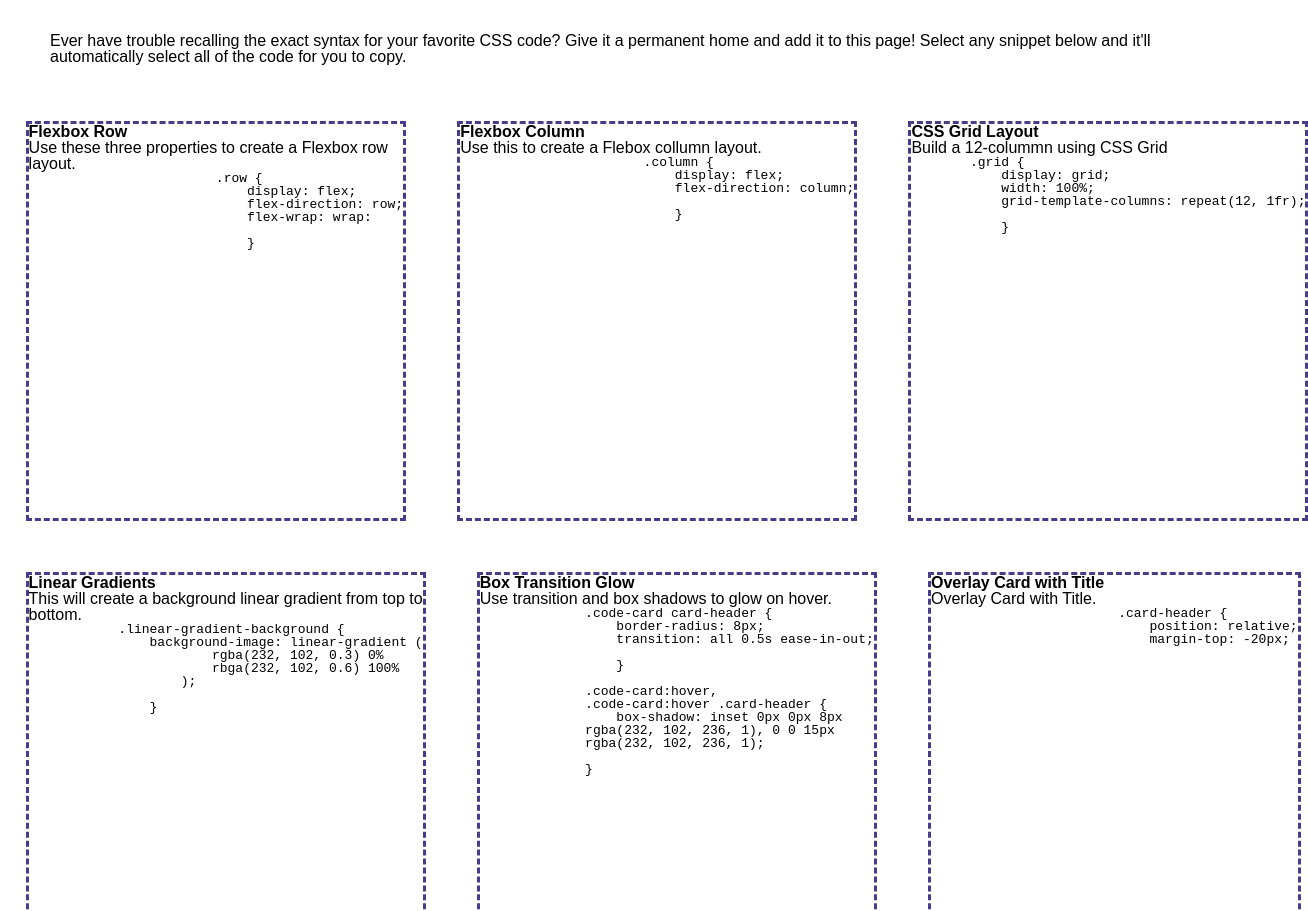
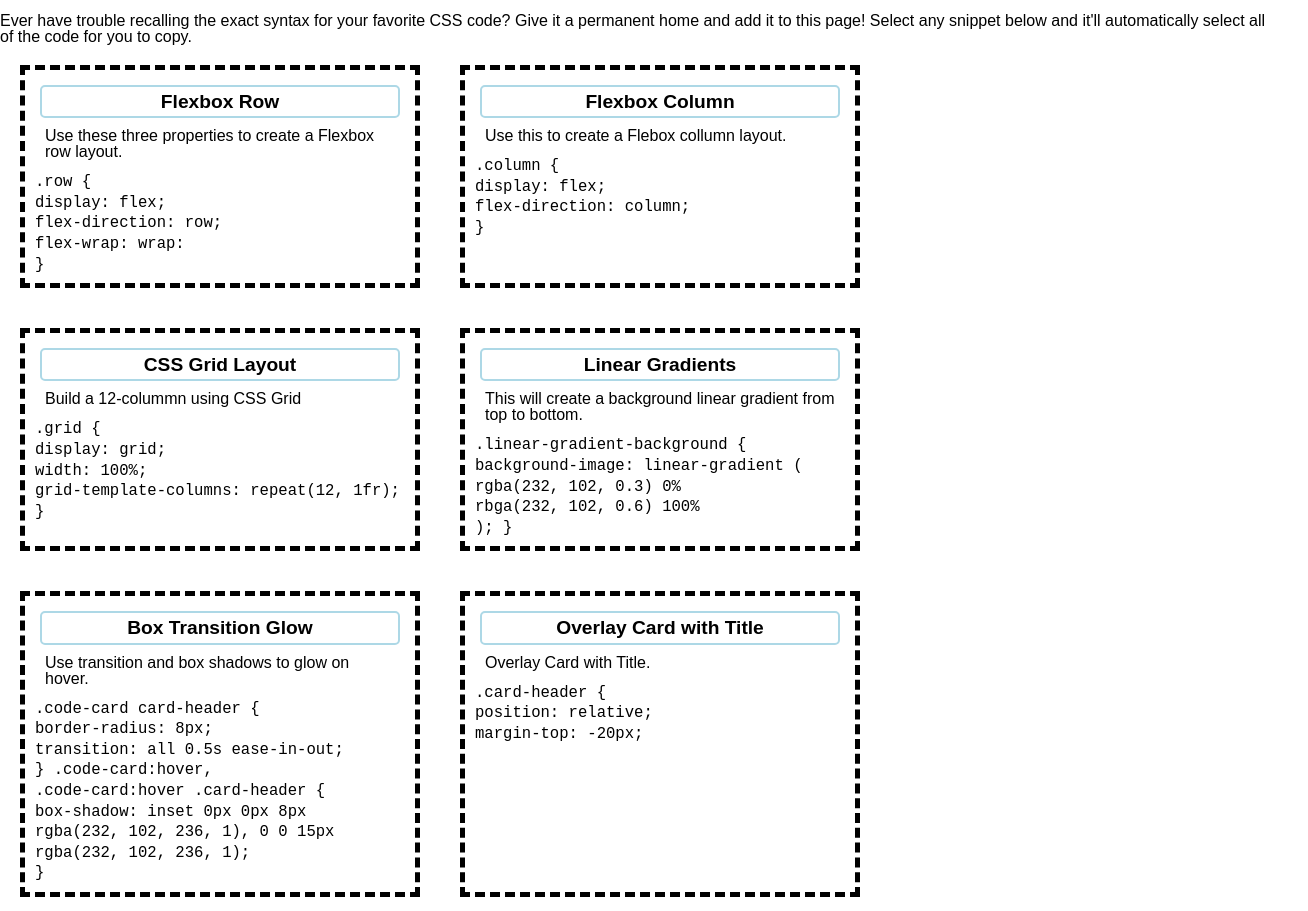
Before and after one commit to captaiiinsolo/miniProject2, a plain HTML site: page index.html in a window 1280 px wide. Shown: the part 91-1002 px from the top of the page, 1308 px wide, since content can reach past the window. Drawn offline with Linux system fonts and the light colour scheme.

Commit message:
update css and html

```diff
--- a/assets/css/style.css
+++ b/assets/css/style.css
@@ -1,8 +1,20 @@
+* {
+    box-sizing: border-box;
+}
+
+body {
+    font-family: Arial, Helvetica, sans-serif;
+    margin: 0;
+    display: flex;
+    flex-direction: column;
+    justify-content: flex-start;
+}
+
+
 header {
-    display: flex;
-    justify-content: center;
-    margin: 25px;
-    padding: 25px;
+    margin: 20px;
+    padding: 20px;
+    text-align: center;
 }
 
 h1 {
@@ -12,49 +24,64 @@ h1 {
     color: rgb(142, 10, 10);
 }
 
-section.headerCapContainer {
+main {
     display: flex;
-    justify-content: center;
-    margin: 0 25px 5px 25px;
-    padding: 0 25px 25px 25px;
+    flex-wrap: wrap;
+    flex-grow: 1;
 }
 
-#row1,
-#row2 {
-    display: flex;
-    flex-direction: row;
-    justify-content: space-between;
+.card {
+    border-style: dashed;
+    border-width: 5px;
+    padding: 10px;
+    flex: 0 0 400px;
+    margin: 20px;
+    font-size: larger;
 }
 
-article.row-1,
-article.row-2 {
-    border: dashed 3px darkslateblue;
+.cardHeader {
+    border: solid 2px lightblue;
+    border-radius: 5px;
+    text-align: center;
+    margin: 5px;
+    padding: 5px;
 }
 
-.row-1.card-1,
-.row-1.card-2,
-.row-1.card-3 {
-    margin: 2%;
-    width: 400px;
-    height: 400px;
-}
+.cardDetails {
+    font-size: medium;
+    margin: 5px;
+    padding: 5px;
 
-.row-2.card-1,
-.row-2.card-2,
-.row-2.card-3 {
-    margin: 2%;
-    width: 400px;
-    height: 400px;
 }
 
 .codeSnip {
-    display: flex;
-    justify-content: flex-end;
+
 }
-
-
 
 footer {
     display: flex;
     justify-content: center;
+    margin: 10px;
+    padding: 5px;
 }
+
+@media screen and (min-width: 992px) {
+    .row-1,
+    .row-2 {
+        width: 33%;
+    }
+}
+
+@media screen and (min-width: 768px) {
+    .row-1,
+    .row-2 {
+        width: 50%;
+    }
+}
+
+@media screen and (max-width: 768px) {
+    .row-1,
+    .row-2 {
+        width: 100%;
+    }
+}
--- a/index.html
+++ b/index.html
@@ -21,101 +21,118 @@
     </section>
 
     <main>
-        <section id="row1">
-            <article class="row-1 card-1">
+        <section class="card">
             <h2 class="cardHeader">Flexbox Row</h2>
-                <p>Use these three properties to create a Flexbox row layout.</p>
-                <div class="codeSnip">
-                    <pre>
+            <p class="cardDetails">Use these three properties to create a Flexbox row layout.</p>
+            <article class="codeSnip">
+                <code>
                     .row &#123;
+                    <br>
                     display: flex;
+                    <br>
                     flex-direction: row;
+                    <br>
                     flex-wrap: wrap:
-
+                    <br>
                     &#125;
-                    </pre>
-                </div>
-            </article>
-
-            <article class="row-1 card-2">
-                <h2 class="cardHeader">Flexbox Column</h2>
-                <p>Use this to create a Flebox collumn layout.</p>
-                <div class="codeSnip">
-                    <pre class="codeSnip">
-                        .column &#123;
-                            display: flex;
-                            flex-direction: column;
-
-                            &#125;
-                    </pre>
-                </div>
-            </article>
-
-            <article class="row-1 card-3">
-                <h2 class="cardHeader">CSS Grid Layout</h2>
-                <p>Build a 12-colummn using CSS Grid</p>
-                <div class="codeSnip">
-                    <pre>
-                        .grid &#123;
-                            display: grid;
-                            width: 100%;
-                            grid-template-columns: repeat(12, 1fr);
-
-                            &#125;
-                    </pre>
-                </div>
+                </code>
             </article>
         </section>
 
-        <section id="row2">
-            <article class="row-2 card-1">
+        <section class="card">
+            <h2 class="cardHeader">Flexbox Column</h2>
+            <p class="cardDetails">Use this to create a Flebox collumn layout.</p>
+            <article class="codeSnip"></article>
+                <code>
+                .column &#123;
+                <br>
+                display: flex;
+                <br>
+                flex-direction: column;
+                <br>
+                &#125;
+                </code>
+            </article>
+        </section>
+
+        <section class="card">
+            <h2 class="cardHeader">CSS Grid Layout</h2>
+            <p class="cardDetails">Build a 12-colummn using CSS Grid</p>
+            <article class="codeSnip"></article>
+                <code>
+                    .grid &#123;
+                    <br>
+                    display: grid;
+                    <br>
+                    width: 100%;
+                    <br>
+                    grid-template-columns: repeat(12, 1fr);
+                    <br>
+                    &#125;
+                </code>
+            </article>
+        </section>
+
+        <section class="card">
             <h2 class="cardHeader">Linear Gradients</h2>
-                <p>This will create a background linear gradient from top to bottom.</p>
-                <div class="codeSnip">
-                    <pre>
+            <p class="cardDetails">This will create a background linear gradient from top to bottom.</p>
+            <article class="codeSnip"></article>
+
+                <code>
                 .linear-gradient-background &#123;
+                <br>
                 background-image: linear-gradient (
+                    <br>
                         rgba(232, 102, 0.3) 0%
+                        <br>
                         rbga(232, 102, 0.6) 100%
+                        <br>
                     );
 
                 &#125;
-                    </pre>
-                </div>
+                </code>
             </article>
+        </section>
 
-            <article class="row-2 card-2">
+        <section class="card">
             <h2 class="cardHeader">Box Transition Glow</h2>
-                <p>Use transition and box shadows to glow on hover.</p>
-                <div class="codeSnip">
-                    <pre>
+            <p class="cardDetails">Use transition and box shadows to glow on hover.</p>
+            <article class="codeSnip">
+                    <code>
                         .code-card card-header &#123;
+                        <br>
                         border-radius: 8px;
+                        <br>
                         transition: all 0.5s ease-in-out;
-
+                        <br>
                         &#125;
 
                     .code-card:hover,
+                    <br>
                     .code-card:hover .card-header &#123;
+                    <br>
                         box-shadow: inset 0px 0px 8px
+                        <br>
                     rgba(232, 102, 236, 1), 0 0 15px
+                    <br>
                     rgba(232, 102, 236, 1);
+                    <br>
+                    &#125;
+                    </code>
+            </article>
+        </section>
 
-                        &#125;
-                    </pre>
-                </div>
-            </article>
-
-            <article class="row-2 card-3">
+        <section class="card">
             <h2 class="cardHeader">Overlay Card with Title</h2>
-                <p>Overlay Card with Title.</p>
-                <div class="codeSnip">
-                    <pre>
+            <p class="cardDetails">Overlay Card with Title.</p>
+            <article class="codeSnip">
+                <code>
                 .card-header &#123;
+                <br>
                 position: relative;
+                <br>
                 margin-top: -20px;
-                    </pre>
-                </div>
+                </code>
             </article>
         </section>
     </main>
```
Lines whose indentation alone changed are shown as unchanged.
